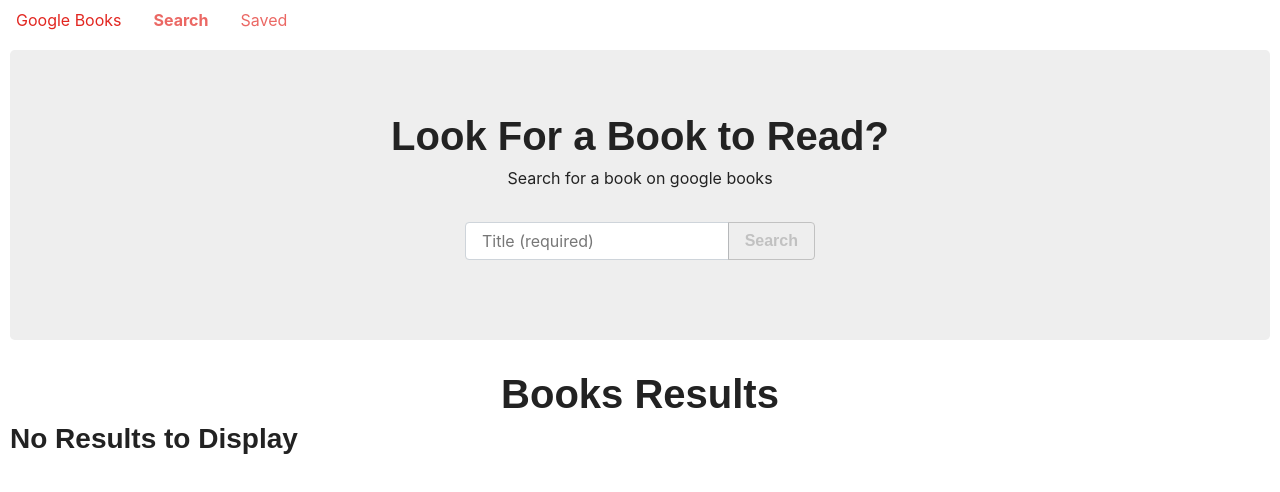
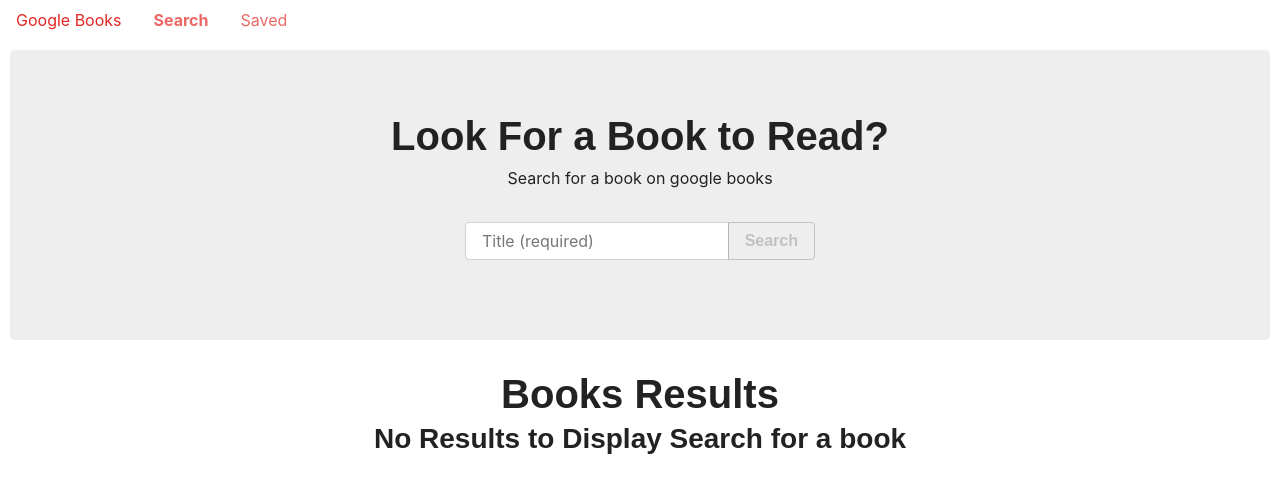
Before and after one commit to BrandonVA/google-book-search, a React (Create React App) app in the folder client/: page / in a window 1280 px wide. Shown: the top 492 px of the page. Built offline with nearby package versions, Linux system fonts and the light colour scheme; no server answers; a web font is replaced by a local one.

Commit message:
Updated README links

```diff
--- a/client/src/pages/Books.js
+++ b/client/src/pages/Books.js
@@ -1,4 +1,4 @@
-import React, { useState, useEffect } from "react";
+import React, { useState } from "react";
 import SearchResults from "../components/SearchResults/SearchResults";
 import API from "../utils/API";
 import { Button, Jumbotron, InputGroup, FormControl } from "react-bootstrap";
@@ -7,9 +7,9 @@
   const [books, setBooks] = useState([]);
   const [formObject, setFormObject] = useState({});
 
-  useEffect(() => {
-    searchBook("Harry Potter");
-  }, []);
+  // useEffect(() => {
+  //   searchBook("Harry Potter");
+  // }, []);
 
   function handleInputChange(event) {
     const { name, value } = event.target;
@@ -64,7 +64,10 @@
         {books.length > 0 ? (
           <SearchResults books={books} />
         ) : (
-          <h3>No Results to Display</h3>
+          <div className="text-center">
+            {" "}
+            <h3>No Results to Display Search for a book</h3>
+          </div>
         )}
       </div>
     </main>
```
Also changed, not shown: 1 other file (tests, documents, lock files or other folders).
